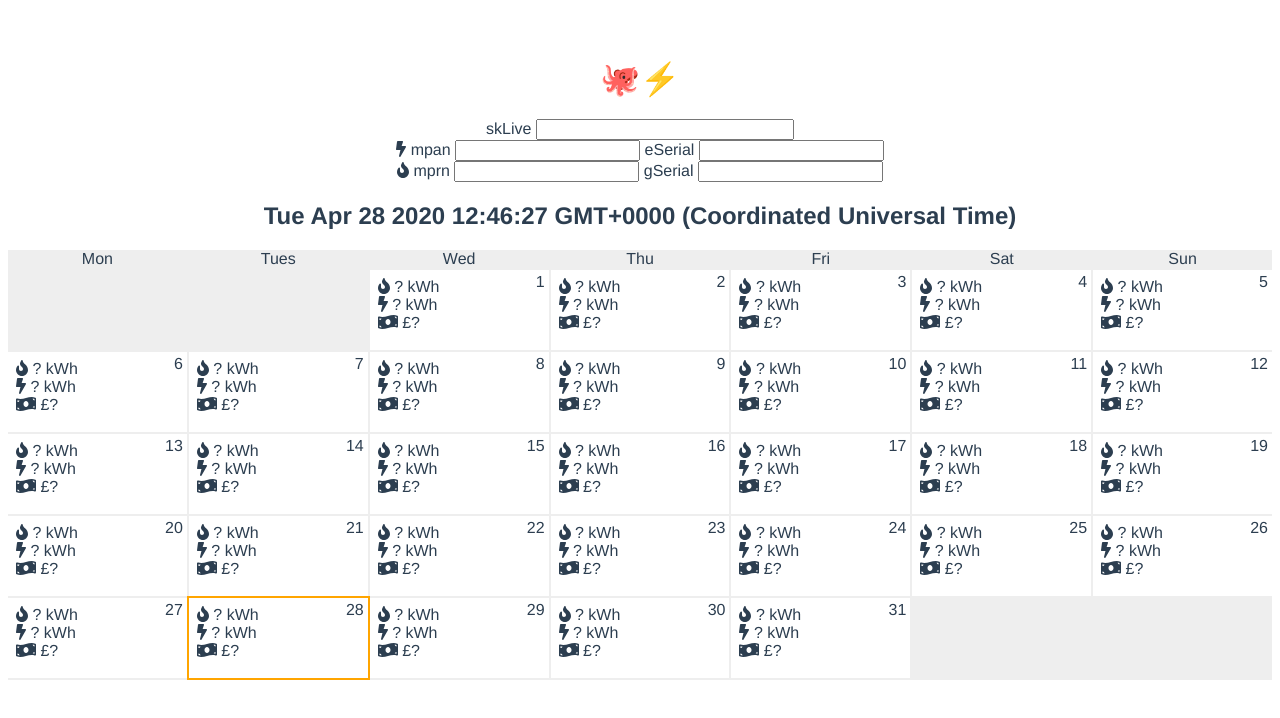
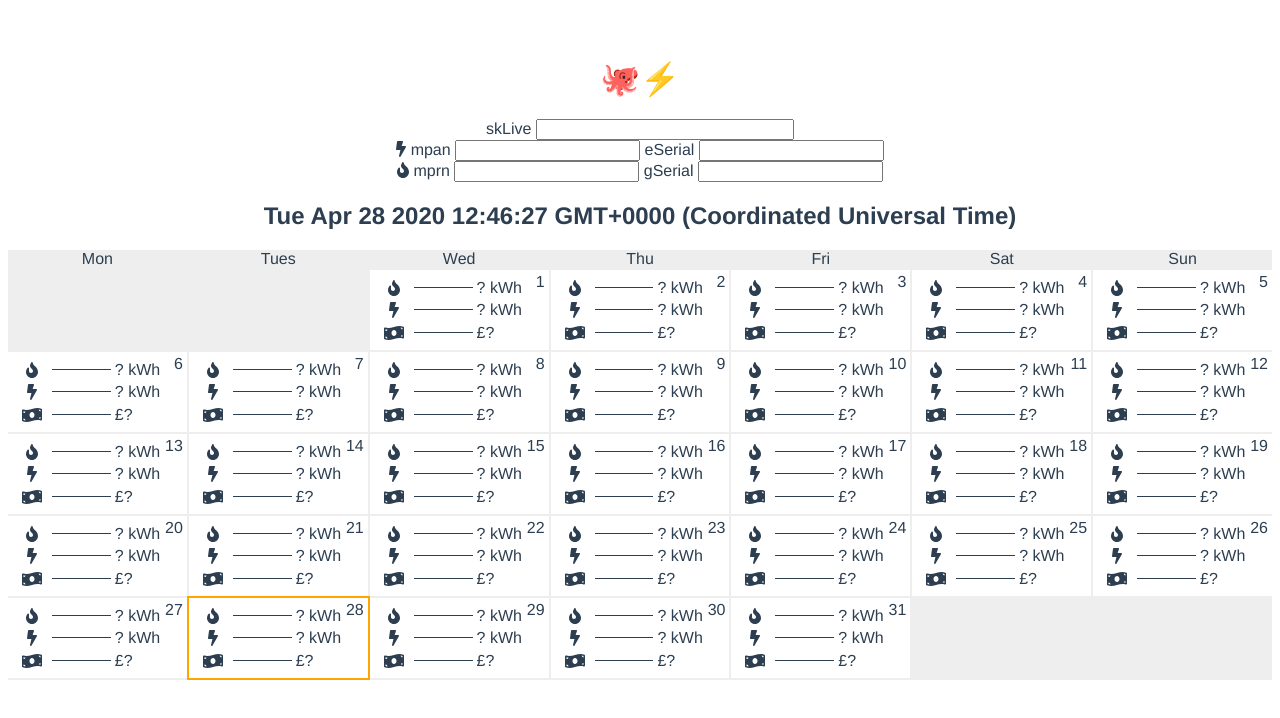
Before and after one commit to mxdvl/octopus, a Vue app: page / in a window 1280 px wide. Shown: the top 718 px of the page. Built offline with nearby package versions, Linux system fonts and the light colour scheme.

Commit message:
grid layout for consumption

```diff
--- a/src/components/Calendar.vue
+++ b/src/components/Calendar.vue
@@ -14,9 +14,17 @@
         :style="{ gridColumnStart: day.offset }"
         v-for="day in days"
         :key="day.index"><div class="number">{{day.date}}</div>
-        <div class="gas"><FontAwesomeIcon icon="fire" /> <span>?</span> kWh</div>
-        <div class="electricty"><FontAwesomeIcon icon="bolt" /> <span>?</span> kWh</div>
-        <div class="price"><FontAwesomeIcon icon="money-bill-wave" /> £<span>?</span></div>
+        <FontAwesomeIcon icon="fire" />
+        <div class="spacer"></div>
+        <div class="gas"><span>?</span> kWh</div>
+
+        <FontAwesomeIcon icon="bolt" />
+        <div class="spacer"></div>
+        <div class="electricty"><span>?</span> kWh</div>
+
+        <FontAwesomeIcon icon="money-bill-wave" />
+        <div class="spacer"></div>
+        <div class="price">£<span>?</span></div>
       </div>
     </div>
   </div>
@@ -82,12 +90,28 @@
     text-align: left;
     padding: 0.5em;
 
+    display: grid;
+    grid-template-columns: 2em 1fr 4em;
+    justify-items: center;
+    align-items: center;
+    grid-gap: 0.25em;
+
     .number {
       padding: 0.25em;
       line-height: 1em;
       position: absolute;
       right: 0;
       top: 0;
+    }
+
+    .spacer {
+      border-top: 1px solid;
+      height: 1px;
+      width: 100%;
+    }
+
+    .gas, .electricty, .price {
+      justify-self: start;
     }
 
     &:hover {
```
